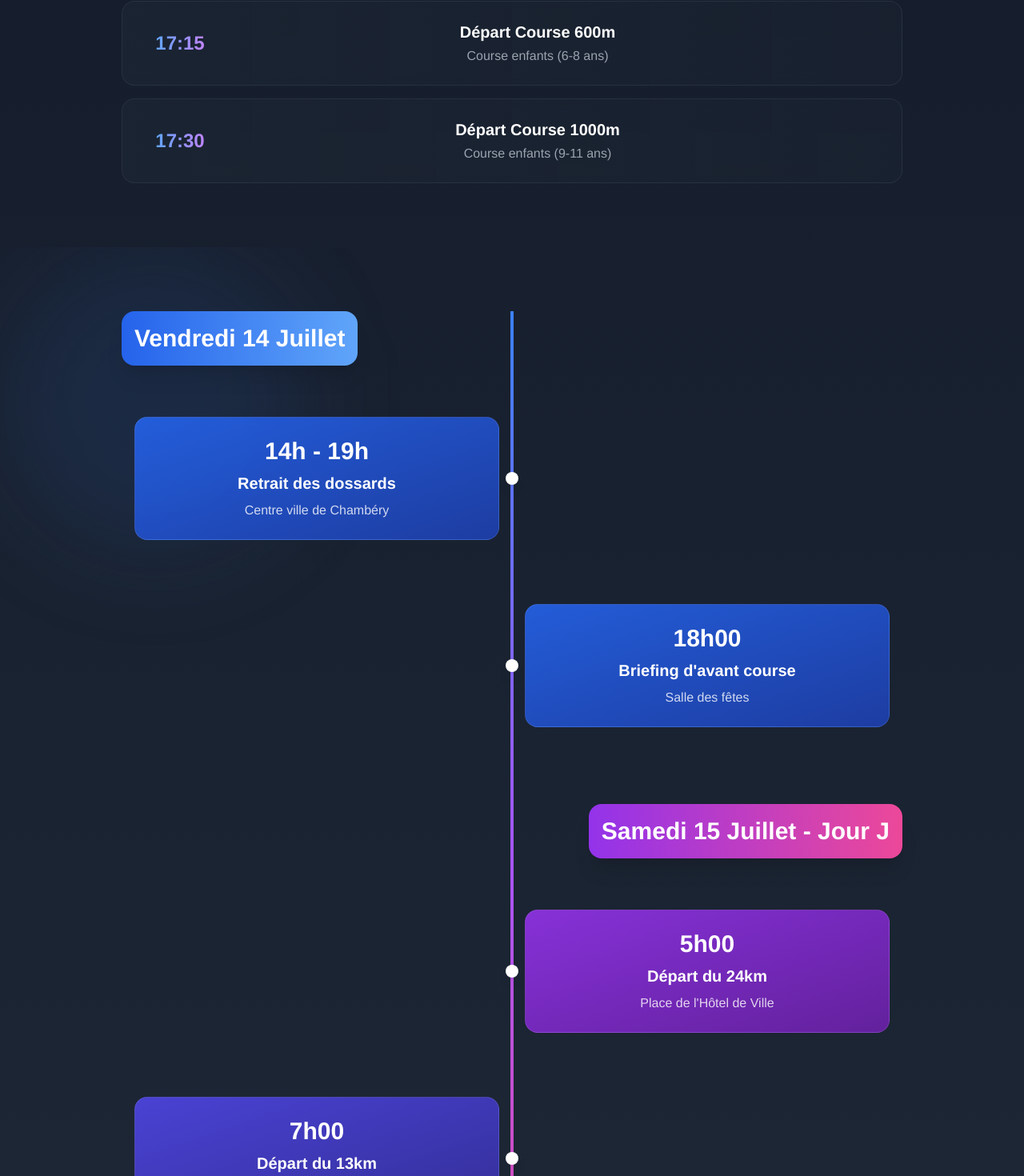
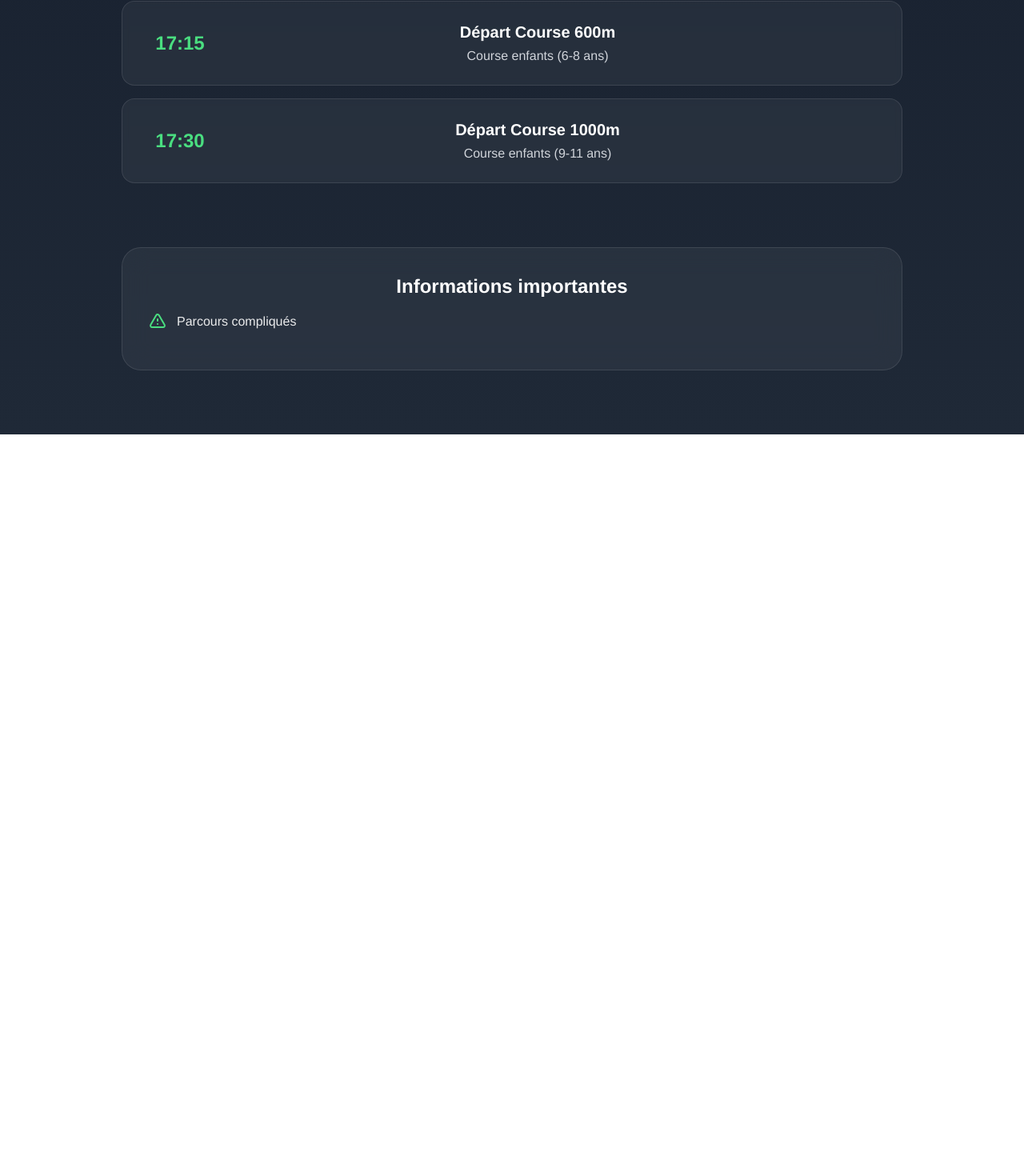
Before and after one commit to RomainLeclair/diagonale-des-fours, a Vue app: page /programm in a window 1280 px wide. Shown: the part 1213-2683 px from the top of the page at 80% size. After the commit the page ends 1756 px from the top, so only its background shows below. Built offline with nearby package versions, Linux system fonts and the light colour scheme.

Commit message:
change color and add informaton

```diff
--- a/src/components/ProgramTable.vue
+++ b/src/components/ProgramTable.vue
@@ -1,23 +1,23 @@
 <template>
   <div class="space-y-4">
     <div v-for="(event, index) in events" :key="index"
-        class="bg-gradient-to-r from-gray-800/50 to-gray-800/30 backdrop-blur-sm rounded-2xl p-6 border border-gray-700/50 hover:border-blue-500/50 transition-all duration-300 group">
+      class="bg-white/5 backdrop-blur-sm rounded-2xl p-6 border border-white/10 hover:border-green-500/30 transition-all duration-300 group">
       <div class="flex items-center space-x-8">
         <div class="w-24">
-            <span class="text-2xl font-bold bg-gradient-to-r from-blue-400 to-purple-400 text-transparent bg-clip-text">
+          <span class="text-2xl font-bold text-green-400">
             {{ event.time }}
           </span>
         </div>
         <div class="flex-1">
-            <h3 class="text-xl font-semibold text-white group-hover:text-blue-400 transition-colors duration-300">
+          <h3 class="text-xl font-semibold text-white group-hover:text-green-400 transition-colors duration-300">
             {{ event.event }}
           </h3>
-            <p class="text-gray-400 mt-1">
+          <p class="text-gray-300 mt-1">
             {{ event.description }}
           </p>
         </div>
         <div class="w-8 opacity-0 group-hover:opacity-100 transition-opacity duration-300">
-            <svg class="w-6 h-6 text-blue-400" fill="none" stroke="currentColor" viewBox="0 0 24 24">
+          <svg class="w-6 h-6 text-green-400" fill="none" stroke="currentColor" viewBox="0 0 24 24">
             <path strokeLinecap="round" strokeLinejoin="round" strokeWidth={2} d="M9 5l7 7-7 7"/>
           </svg>
         </div>
@@ -44,7 +44,7 @@
         },
         {
           time: "14:30",
-            event: "Départ Marche envrion 10 km",
+          event: "Départ Marche environ 10 km",
           description: "Point de départ : Stade de Guenrouët"
         },
         {
@@ -57,7 +57,6 @@
           event: "Départ Trail 6 km",
           description: "Point de départ : Stade de Guenrouët"
         },
-
         {
           time: "17:15",
           event: "Départ Course 600m",
--- a/src/views/Programme.vue
+++ b/src/views/Programme.vue
@@ -1,6 +1,5 @@
 <template>
   <div class="min-h-screen bg-gradient-to-b from-gray-900 to-gray-800">
-      <!-- Hero Section avec effet parallax -->
     <section class="relative h-[50vh] flex items-center justify-center bg-cover bg-center bg-fixed"
       :style="{ backgroundImage: `url(${require('@/assets/home_image.png')})` }">
       <div class="absolute inset-0 bg-gradient-to-b from-black/70 via-transparent to-gray-900"></div>
@@ -14,111 +13,26 @@
       </div>
     </section>
 
-      <!-- Nouvelle section Programme -->
     <section class="relative py-20">
       <div class="container mx-auto px-6 max-w-5xl">
         <ProgramTable />
       </div>
     </section>
 
-      <!-- Programme Section avec effet de profondeur -->
-      <section class="relative py-20">
-        <!-- Effet de background avec formes géométriques -->
-        <div class="absolute inset-0 overflow-hidden">
-          <div class="absolute top-0 left-0 w-96 h-96 bg-blue-500/10 rounded-full filter blur-3xl"></div>
-          <div class="absolute bottom-0 right-0 w-96 h-96 bg-purple-500/10 rounded-full filter blur-3xl"></div>
-        </div>
-
+    <!-- Section Informations -->
+    <section class="relative pb-20">
       <div class="container mx-auto px-6 max-w-5xl relative z-10">
-          <!-- Timeline verticale avec effet de gradient -->
-          <div class="relative">
-            <!-- Ligne verticale avec gradient -->
-            <div class="absolute left-0 md:left-1/2 transform md:-translate-x-1/2 top-0 bottom-0 w-1 bg-gradient-to-b from-blue-500 via-purple-500 to-pink-500"></div>
-
-            <!-- Vendredi -->
-            <div class="mb-20 relative">
-              <div class="flex items-center justify-center md:justify-start mb-12">
-                <div class="bg-gradient-to-r from-blue-600 to-blue-400 p-4 rounded-2xl shadow-xl transform hover:scale-105 transition-all duration-300">
-                  <h2 class="text-3xl font-bold text-white">Vendredi 14 Juillet</h2>
-                </div>
-              </div>
-
-              <div class="space-y-12">
-                <TimelineItem
-                  time="14h - 19h"
-                  title="Retrait des dossards"
-                  location="Centre ville de Chambéry"
-                  bgImage="url('/home_image.png')"
-                  side="right"
-                />
-                <TimelineItem
-                  time="18h00"
-                  title="Briefing d'avant course"
-                  location="Salle des fêtes"
-                  bgImage="url('/home_image.png')"
-                  side="left"
-                />
-              </div>
-            </div>
-
-            <!-- Samedi -->
-            <div class="relative">
-              <div class="flex items-center justify-center md:justify-end mb-12">
-                <div class="bg-gradient-to-r from-purple-600 to-pink-500 p-4 rounded-2xl shadow-xl transform hover:scale-105 transition-all duration-300">
-                  <h2 class="text-3xl font-bold text-white">Samedi 15 Juillet - Jour J</h2>
-                </div>
-              </div>
-
-              <div class="space-y-12">
-                <TimelineItem
-                  time="5h00"
-                  title="Départ du 24km"
-                  location="Place de l'Hôtel de Ville"
-                  bgImage="url('/home_image.png')"
-                  side="left"
-                  color="purple"
-                />
-                <TimelineItem
-                  time="7h00"
-                  title="Départ du 13km"
-                  location="Place de l'Hôtel de Ville"
-                  bgImage="url('/home_image.png')"
-                  side="right"
-                  color="indigo"
-                />
-                <TimelineItem
-                  time="8h30"
-                  title="Départ du 6km"
-                  location="Place de l'Hôtel de Ville"
-                  bgImage="url('/home_image.png')"
-                  side="left"
-                  color="blue"
-                />
-              </div>
-            </div>
-          </div>
-
-
-
-
-
-          <!-- Message important avec effet de verre -->
-          <div class="mt-12 relative overflow-hidden">
-            <div class="absolute inset-0 bg-gradient-to-r from-yellow-500/20 to-orange-500/20 backdrop-blur-xl"></div>
-            <div class="relative backdrop-blur-lg rounded-3xl p-8 border border-yellow-400/30">
+        <div class="relative overflow-hidden">
+          <div class="relative backdrop-blur-lg rounded-3xl p-8 bg-white/5 border border-white/10">
             <h3 class="text-2xl font-bold text-white mb-4">Informations importantes</h3>
             <ul class="space-y-4 text-white/90">
               <li class="flex items-center space-x-3">
-                  <svg class="w-6 h-6 text-yellow-400" fill="none" stroke="currentColor" viewBox="0 0 24 24">
+                <svg class="w-6 h-6 text-green-400" fill="none" stroke="currentColor" viewBox="0 0 24 24">
                   <path stroke-linecap="round" stroke-linejoin="round" stroke-width="2" d="M12 9v2m0 4h.01m-6.938 4h13.856c1.54 0 2.502-1.667 1.732-3L13.732 4c-.77-1.333-2.694-1.333-3.464 0L3.34 16c-.77 1.333.192 3 1.732 3z"/>
                 </svg>
-                  <span>Certificat médical obligatoire de moins d'un an</span>
+                <span>Parcours compliqués</span>
               </li>
               <li class="flex items-center space-x-3">
-                  <svg class="w-6 h-6 text-yellow-400" fill="none" stroke="currentColor" viewBox="0 0 24 24">
-                    <path stroke-linecap="round" stroke-linejoin="round" stroke-width="2" d="M12 9v2m0 4h.01m-6.938 4h13.856c1.54 0 2.502-1.667 1.732-3L13.732 4c-.77-1.333-2.694-1.333-3.464 0L3.34 16c-.77 1.333.192 3 1.732 3z"/>
-                  </svg>
-                  <span>Matériel obligatoire à vérifier avant le départ</span>
               </li>
             </ul>
           </div>
@@ -129,41 +43,10 @@
 </template>
 
 <script>
-  const TimelineItem = {
-    props: {
-      time: String,
-      title: String,
-      location: String,
-      bgImage: String,
-      side: String,
-      color: {
-        type: String,
-        default: 'blue'
-      }
-    },
-    template: `
-      <div :class="['relative flex items-center', side === 'left' ? 'md:flex-row-reverse' : '']">
-        <div class="w-full md:w-1/2 p-4">
-          <div class="bg-gradient-to-br" :class="[
-            color === 'purple' ? 'from-purple-600/90 to-purple-800/90' :
-            color === 'indigo' ? 'from-indigo-600/90 to-indigo-800/90' :
-            'from-blue-600/90 to-blue-800/90'
-          ]" class="rounded-2xl p-6 transform hover:scale-105 transition-all duration-300 backdrop-blur-lg border border-white/10">
-            <div class="text-3xl font-bold text-white mb-2">{{ time }}</div>
-            <h3 class="text-xl font-semibold text-white">{{ title }}</h3>
-            <p class="text-white/80 mt-2">{{ location }}</p>
-          </div>
-        </div>
-        <div class="absolute left-0 md:left-1/2 transform md:-translate-x-1/2 w-4 h-4 rounded-full bg-white shadow-lg"></div>
-      </div>
-    `
-  };
-
 import ProgramTable from '@/components/ProgramTable.vue'
 export default {
   name: 'ProgrammePage',
   components: {
-      TimelineItem,
     ProgramTable
   }
 }
```
Also changed, not shown: src/views/Evenements.vue (+24 -38 lines). Lines whose indentation alone changed are shown as unchanged.
